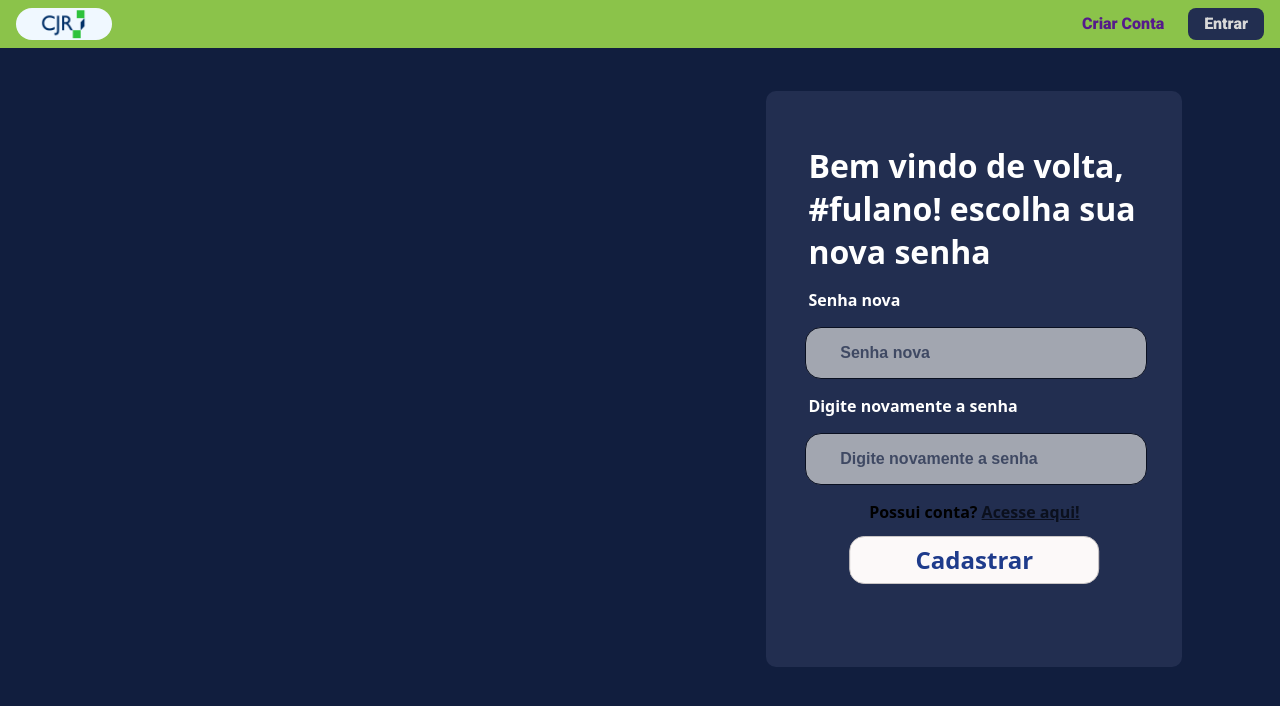
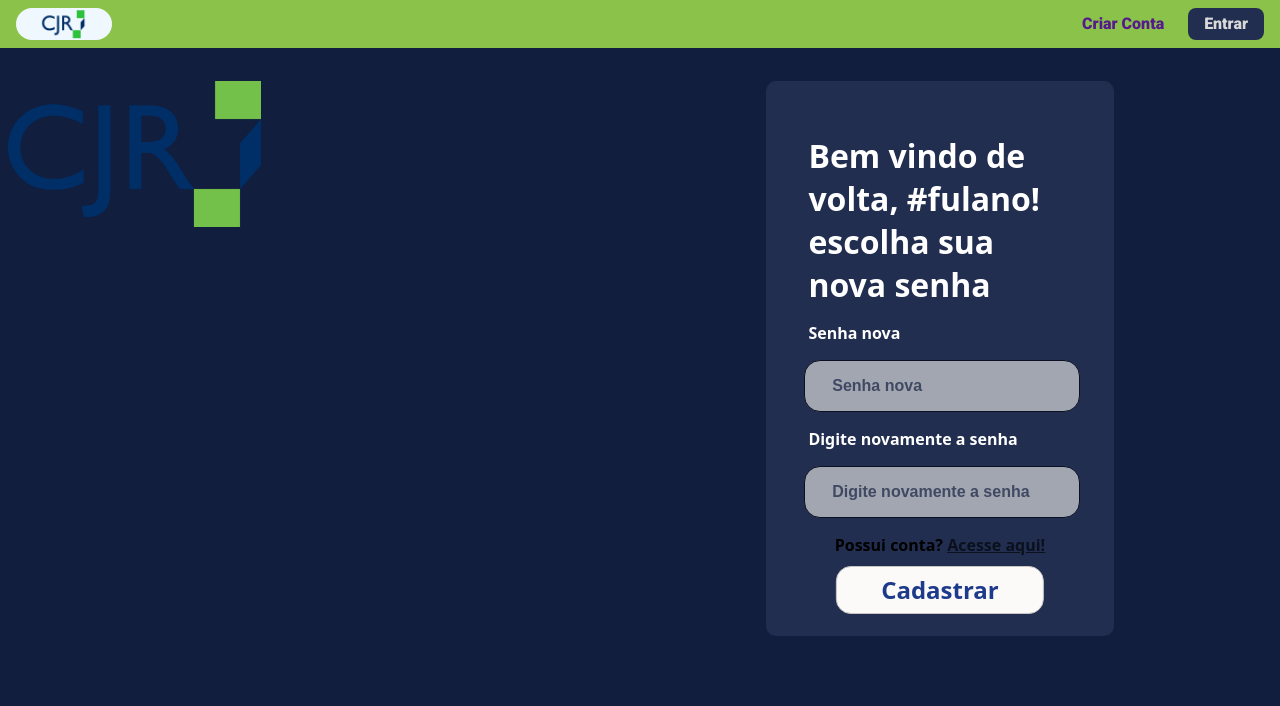
Before and after one commit to mauro-fernandes/PT_CJr_grupo10, a plain HTML site: page telarecuperaçãosenha.html in a window 1280 px wide. Drawn offline with Linux system fonts and the light colour scheme.

Commit message:
Update telarecuperaçãosenhastyle.css

```diff
--- a/telarecuperaçãosenhastyle.css
+++ b/telarecuperaçãosenhastyle.css
@@ -87,11 +87,12 @@ body{background-color: #111E3E;}
 
 .input_box {
     padding: 2rem;
+    padding-bottom: 4rem;
     text-align: center;
     position: relative;
-    width: 22rem;
-    height: 32rem;
-    margin-top: 6%;
+    width: 28%;
+    height: 100%;
+    margin-top: 8%;
     margin-left: 50%;
     align-items: center;
     background: #222E50;
@@ -176,6 +177,6 @@ a, p {
     margin-left: 20%;
 }
 .bg_img img {
-    width: 0%;
-
+    width: 20%;
+    float: left;
 }
```
